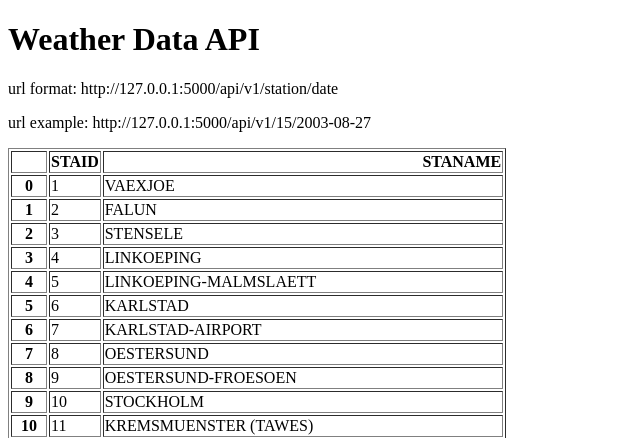
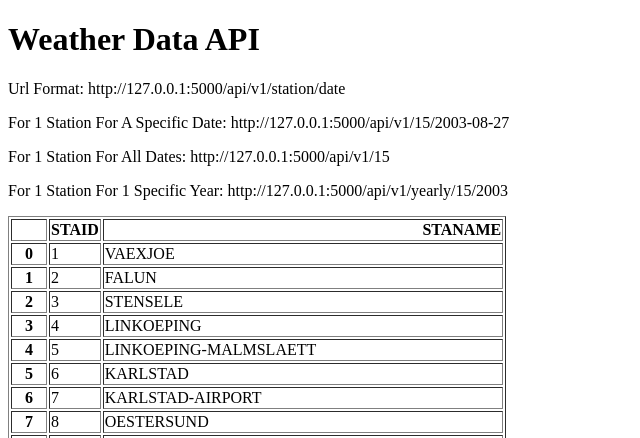
Before and after one commit to CanSsever/WeatherDataApi, a Flask app: page / in a window 1280 px wide. Shown: the top 438 px of the page, without its empty margins (0-640 px from the left). Run offline with Flask 3, Linux system fonts and the light colour scheme.

Commit message:
return weather data for, only any specific station or year

```diff
--- a/main.py
+++ b/main.py
@@ -11,7 +11,7 @@
 def home():
     return render_template("home.html", data=stations.to_html())
 
-@app.route("/api/v1/<station>/<date>")
+@app.route("/api/v1/<station>/<date>")## burada for dongusu kullanamazmiydik
 def about(station, date):
     filename = "datasmall/TG_STAID" + str(station).zfill(6) + ".txt"
     df = pd.read_csv(filename, skiprows=20, parse_dates=["    DATE"])
@@ -20,6 +20,20 @@ def about(station, date):
             "date": date,
             "temperature": temperature}
 
+@app.route("/api/v1/<station>")
+def all_station(station):
+    filename = "datasmall/TG_STAID" + str(station).zfill(6) + ".txt"
+    df = pd.read_csv(filename, skiprows=20, parse_dates=["    DATE"])
+    result = df.to_dict(orient="records")
+    return result
+
+@app.route("/api/v1/yearly/<station>/<year>")
+def yearly(station, year):
+    filename = "datasmall/TG_STAID" + str(station).zfill(6) + ".txt"
+    df = pd.read_csv(filename, skiprows=20)
+    df["    DATE"] = df["    DATE"].astype(str)
+    result = df[df["    DATE"].str.startswith(str(year))].to_dict(orient="records")
+    return result
 
 if __name__ == "__main__":
     app.run(debug=True)
--- a/templates/home.html
+++ b/templates/home.html
@@ -6,8 +6,10 @@
 </head>
 <body>
 <h1>Weather Data API</h1>
-<p>url format: http://127.0.0.1:5000/api/v1/station/date</p>
-<p>url example: http://127.0.0.1:5000/api/v1/15/2003-08-27</p>
+<p>Url Format: http://127.0.0.1:5000/api/v1/station/date</p>
+<p> For 1 Station For A Specific Date: http://127.0.0.1:5000/api/v1/15/2003-08-27</p>
+<p> For 1 Station For All Dates: http://127.0.0.1:5000/api/v1/15</p>
+<p> For 1 Station For 1 Specific Year: http://127.0.0.1:5000/api/v1/yearly/15/2003</p>
 <p>{{data | safe}}</p>
 </body>
 </html>
```
Also changed, not shown: README.md (added).
